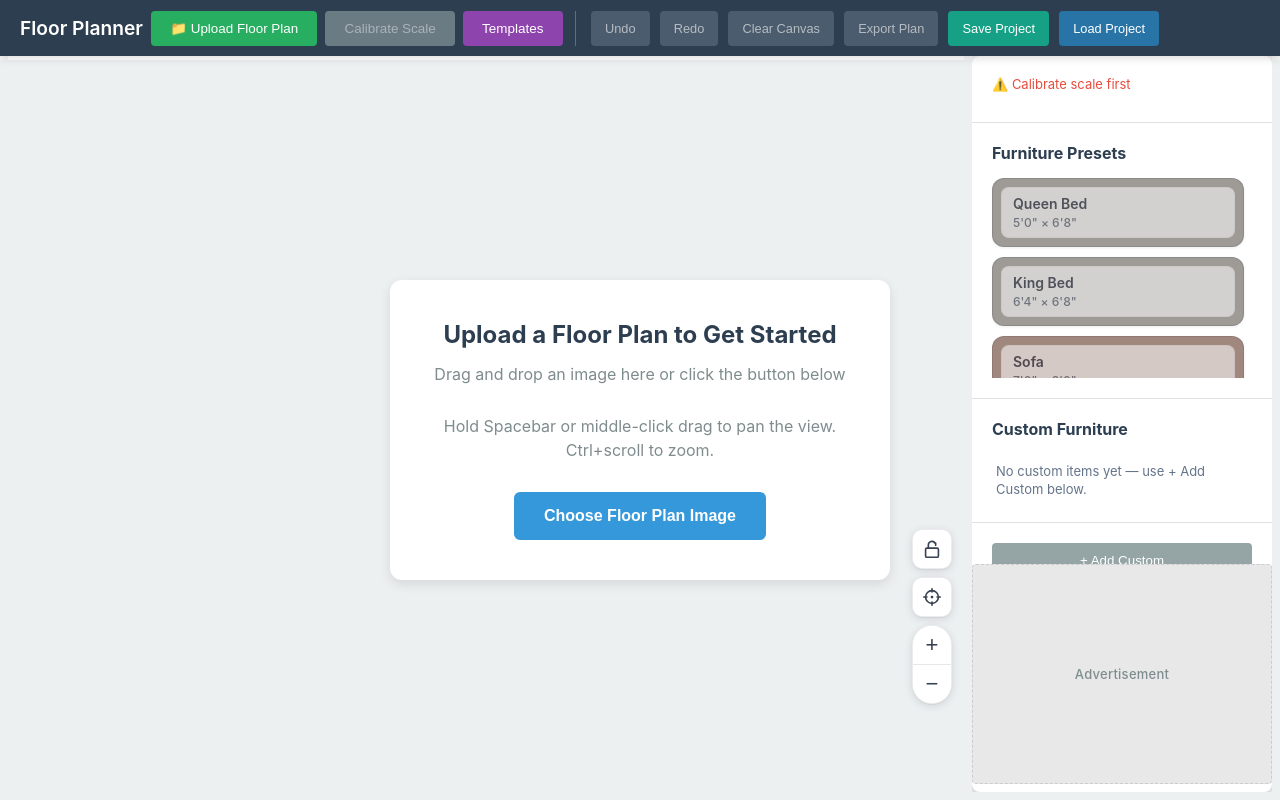
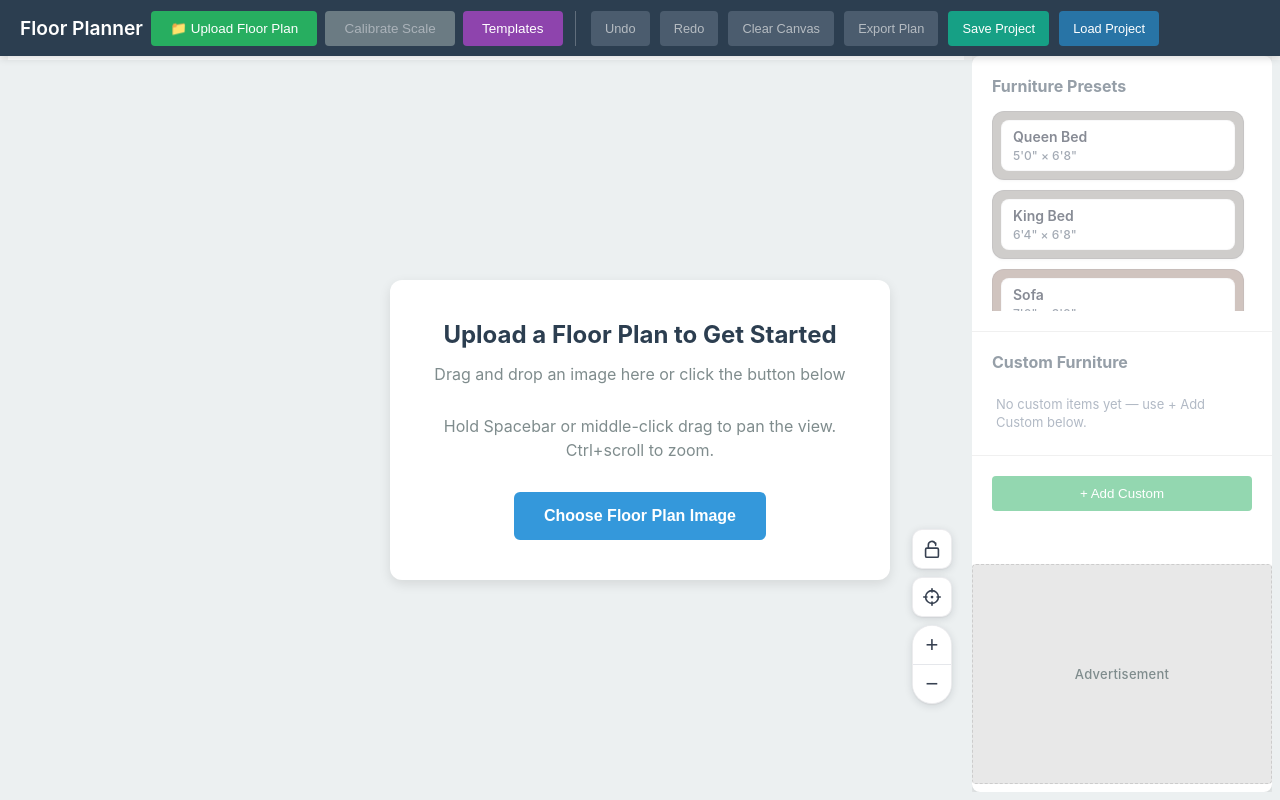
Before and after one commit to Edperez0/floor-planner, a React (Vite) app: page / in a window 1280 px wide. Built offline with nearby package versions, Linux system fonts and the light colour scheme.

Commit message:
notifiaction calibration

```diff
--- a/src/App.jsx
+++ b/src/App.jsx
@@ -1155,6 +1155,8 @@ function App() {
               onUpdateFurnitureColor={updateFurnitureColor}
               onDeleteFurniture={deleteFurniture}
               isCalibrated={!!pixelsPerInch}
+              hasFloorPlan={!!floorPlanUrl}
+              onStartCalibration={startCalibration}
             />
           </aside>
         </div>
--- a/src/components/FurniturePanel.css
+++ b/src/components/FurniturePanel.css
@@ -39,10 +39,52 @@
   color: #2c3e50;
 }
 
-.warning {
-  color: #e74c3c;
-  font-size: 13px;
-  margin-bottom: 10px;
+/* Step 2 CTA — only when floor plan exists and scale not set yet */
+.furniture-panel__next-step {
+  background: linear-gradient(135deg, #e8f4fc 0%, #f0f9ff 100%);
+  border: 1px solid rgba(59, 130, 246, 0.22);
+  border-radius: 12px;
+  box-shadow: 0 2px 8px rgba(15, 23, 42, 0.06);
+}
+
+.furniture-panel__next-step-title {
+  margin: 0 0 14px 0;
+  font-size: 15px;
+  line-height: 1.35;
+  color: #1e3a5f;
+}
+
+.furniture-panel__calibrate-cta {
+  width: 100%;
+  padding: 11px 16px;
+  border: none;
+  border-radius: 8px;
+  font-size: 14px;
+  font-weight: 600;
+  cursor: pointer;
+  color: #fff;
+  background: #2563eb;
+  box-shadow: 0 2px 6px rgba(37, 99, 235, 0.35);
+  transition: background 0.2s, box-shadow 0.2s;
+}
+
+.furniture-panel__calibrate-cta:hover {
+  background: #1d4ed8;
+  box-shadow: 0 3px 10px rgba(37, 99, 235, 0.4);
+}
+
+.furniture-panel__calibrate-cta:focus-visible {
+  outline: 2px solid #2563eb;
+  outline-offset: 2px;
+}
+
+.furniture-panel__uncalibrated-furniture {
+  opacity: 0.5;
+}
+
+.furniture-panel__uncalibrated-furniture,
+.furniture-panel__uncalibrated-furniture * {
+  pointer-events: none;
 }
 
 .presets-scroll {
--- a/src/components/FurniturePanel.jsx
+++ b/src/components/FurniturePanel.jsx
@@ -36,6 +36,8 @@ function FurniturePanel({
   onUpdateFurnitureColor,
   onDeleteFurniture,
   isCalibrated,
+  hasFloorPlan,
+  onStartCalibration,
 }) {
   const [showAddForm, setShowAddForm] = useState(false);
   const [furnitureName, setFurnitureName] = useState('');
@@ -62,10 +64,7 @@ function FurniturePanel({
   }, [selectedFurniture]);
 
   const handleAddPreset = (preset) => {
-    if (!isCalibrated) {
-      alert('Please calibrate the floor plan first!');
-      return;
-    }
+    if (!isCalibrated) return;
     onAddFurniture(
       preset.name,
       preset.width.feet,
@@ -102,10 +101,7 @@ function FurniturePanel({
   };
 
   const handleAddCustomPresetRow = (preset) => {
-    if (!isCalibrated) {
-      alert('Please calibrate the floor plan first!');
-      return;
-    }
+    if (!isCalibrated) return;
     onAddFurniture(
       preset.name,
       preset.width.feet,
@@ -163,11 +159,19 @@ function FurniturePanel({
   return (
     <div className="furniture-panel">
       <div className="furniture-panel__main">
-        {!isCalibrated && (
-          <div className="panel-section panel-section--calibration-warning">
-            <p className="warning">⚠️ Calibrate scale first</p>
+        {hasFloorPlan && !isCalibrated && (
+          <div className="panel-section furniture-panel__next-step">
+            <p className="furniture-panel__next-step-title">
+              <strong>Step 2: Set Your Scale</strong>
+            </p>
+            <button type="button" className="furniture-panel__calibrate-cta" onClick={onStartCalibration}>
+              Calibrate Now
+            </button>
           </div>
         )}
+        <div
+          className={!isCalibrated ? 'furniture-panel__uncalibrated-furniture' : undefined}
+        >
           <div className="panel-section panel-section--presets">
             <h3>Furniture Presets</h3>
             <div className="presets-scroll" aria-label="Furniture preset list">
@@ -182,7 +186,6 @@ function FurniturePanel({
                       type="button"
                       className="preset-item-place"
                       onClick={() => handleAddPreset(preset)}
-                  disabled={!isCalibrated}
                     >
                       <div className="preset-item-bubble">
                         <span className="preset-name">{preset.name}</span>
@@ -216,7 +219,6 @@ function FurniturePanel({
                         type="button"
                         className="preset-item-place"
                         onClick={() => handleAddCustomPresetRow(preset)}
-                    disabled={!isCalibrated}
                       >
                         <div className="preset-item-bubble">
                           <span className="preset-name">{preset.name}</span>
@@ -246,7 +248,6 @@ function FurniturePanel({
               type="button"
               className="toggle-form-btn"
               onClick={() => setShowAddForm(!showAddForm)}
-          disabled={!isCalibrated}
             >
               {showAddForm ? '− Hide Custom' : '+ Add Custom'}
             </button>
@@ -311,7 +312,7 @@ function FurniturePanel({
               </div>
             )}
           </div>
-
+        </div>
 
       {selectedFurniture && (
         <div className="panel-section selected-section">
```
Lines whose indentation alone changed are shown as unchanged.
